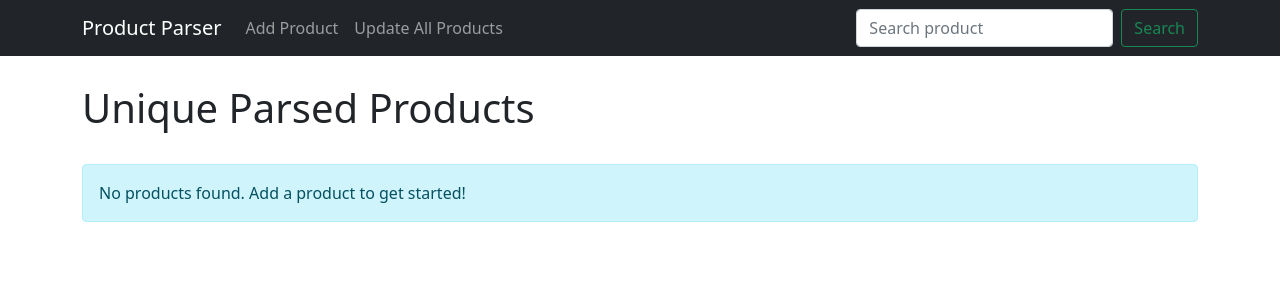
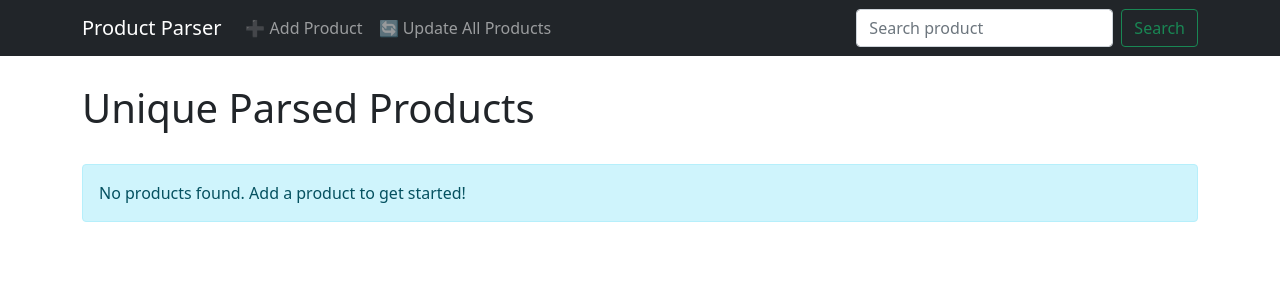
Before and after one commit to suminv/price_tracker_v3, a Django app: page / in a window 1280 px wide. Shown: the top 300 px of the page. Run offline with Django 5.2, Linux system fonts and the light colour scheme; data that the repository does not hold is empty.

Commit message:
feat: Add icons to navigation links for better visibility

```diff
--- a/products/templates/products/base.html
+++ b/products/templates/products/base.html
@@ -28,10 +28,11 @@
             <div class="collapse navbar-collapse" id="navbarSupportedContent">
                 <ul class="navbar-nav me-auto mb-2 mb-lg-0"> {# me-auto отодвигает форму поиска вправо #}
                     <li class="nav-item">
-                        <a class="nav-link" href="{% url 'add_product' %}">Add Product</a>
+
+                        <a class="nav-link" href="{% url 'add_product' %}">➕ Add Product </a>
                     </li>
                     <li class="nav-item">
-                        <a class="nav-link" href="{% url 'update_product' %}">Update All Products</a>
+                        <a class="nav-link" href="{% url 'update_product' %}">🔄 Update All Products</a>
                     </li>
                 </ul>
 
```
